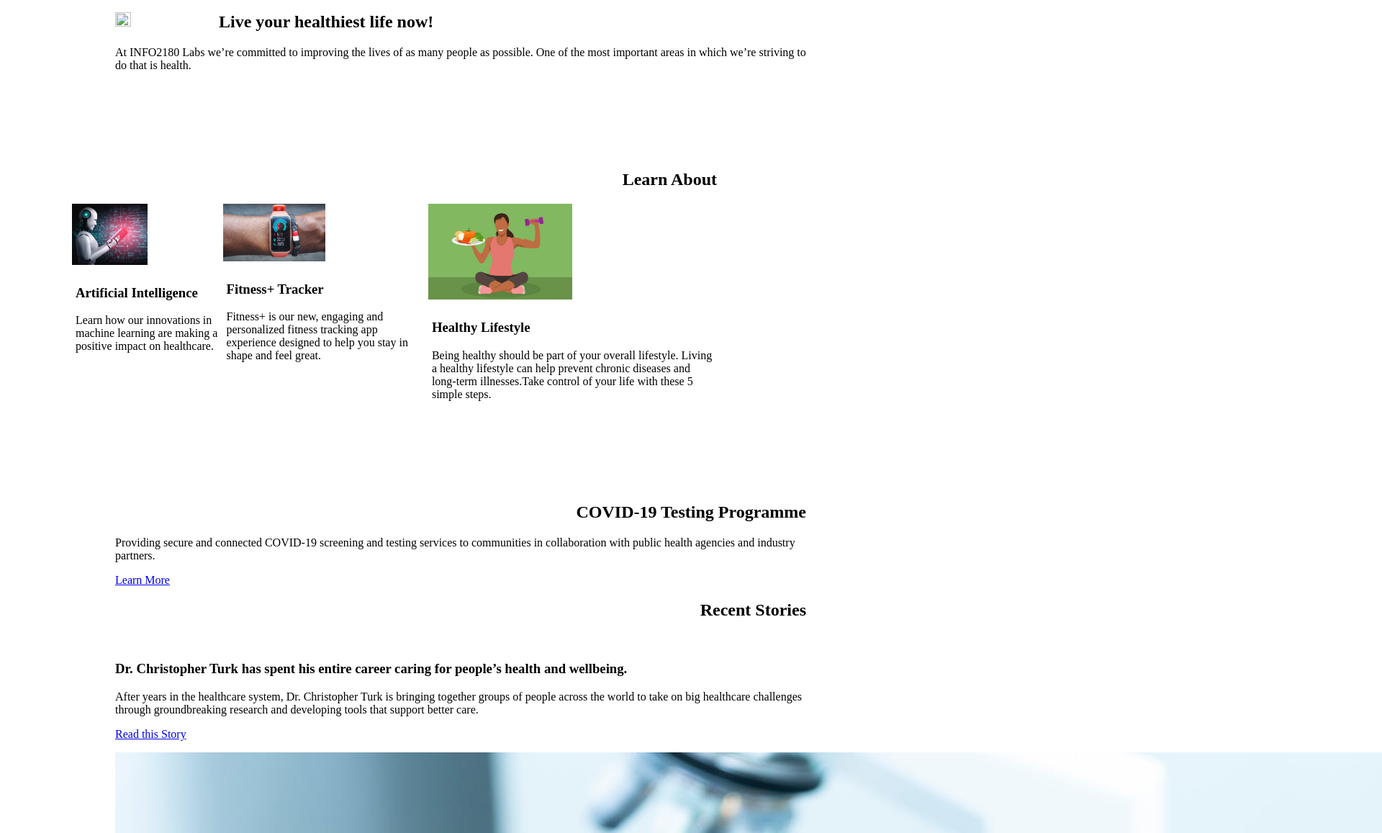
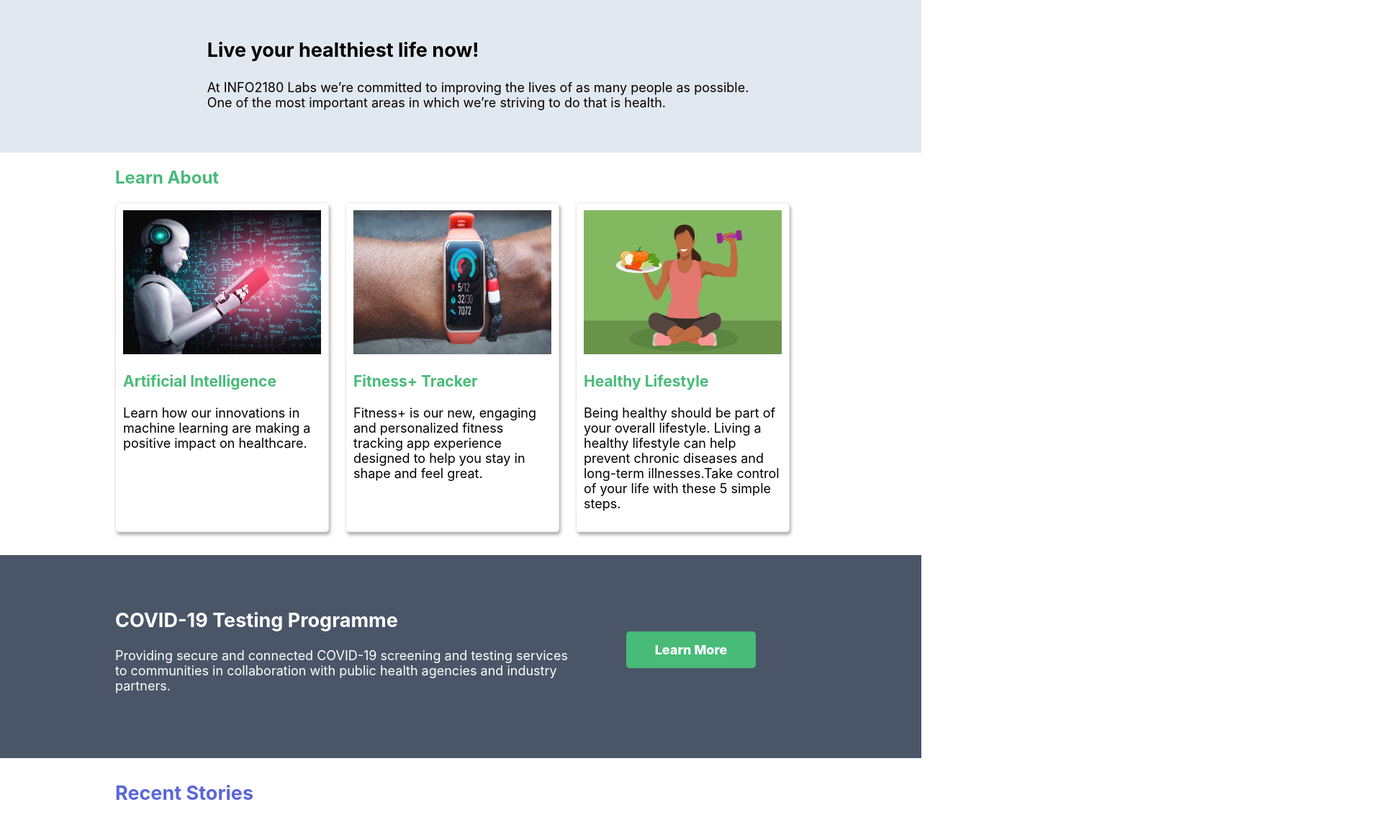
Before and after one commit to Antonio-Nyctophile/info2180-Project1, a plain HTML site: page index.html in a window 1280 px wide. Shown: the part 91-1248 px from the top of the page at 72% size, 1920 px wide, since content can reach past the window. Drawn offline with Linux system fonts and the light colour scheme.

Commit message:
Edited styles.css

```diff
--- a/styles.css
+++ b/styles.css
@@ -1,7 +1,8 @@
 /* Add your CSS to this file */
 body {
     margin: 0;padding:0;
-    font-size: 16px;
+    font-size: 18px;
+    font-family: -apple-system,BlinkMacSystemFont, "Segoe UI", Roboto, "Helvetica Neue", Arial, "NotoSans", sans-serif;
 }
 
 .container {
@@ -14,65 +15,224 @@
 
 h1{
     float: left;
+    background-color:white;
+    font-size: 18px;
+    padding: 21px 138px;
 }
 
 
 ul {
 
-    width: 14%;
+    width: 10%;
     display: flex;
     margin: auto;
-    padding: 35px 0; /*changed the spacing between the texts*/
+    padding: 30px 0; /*changed the spacing between the texts*/
     align-items: center;  /*align*/
     justify-content: space-between;
+    font-size: 18px;
 
   }
 
 li{
     list-style: none;
     display: inline-block;
-    margin: 0 20px;
+   padding:0px 8px;
+    font-size: 18px;
+
   }
+
+  /*Change the color of the link and add hover effect*/
+a {
+    color: #6b7280;
+    text-decoration: none;
+    font-weight: 800;
+}
+
+a:hover{
+    color:#5A67D8;
+}
+
+
 
 
 
   /*Overview Section*/
-h2{
-    text-align: right;
-  }
+
+.overview-hero {
+    background-color: #E2E8F0;
+    padding: 40px 0 40px 0;
+}
+
+.overview-hero .container{
+    display: flex;
+    align-items: center;
+    justify-content: center;
+}
+
+.overview-hero-image{
+    margin-right: 65px;
+}
 
 .overview-hero-image img{
-width: 15%;
-height: 15%;
-float: left;
-  }
+    width: 200px;
+}
 
 .overview-hero-text h2{
     text-align: left;
+    padding:1px 7%;
   }
 
-
+  .overview-hero-text p{
+    padding:1px 7%;
+  }
 /*Learn about*/
 
 /*CSS grid layout*/
-.learn-about{
+.learn-about h2{
+ font-size: 24px;
+ color: #48BB78;
+}
 
+.learn-about .container .cards{
+    display: grid;
+    grid-template-columns: repeat(3,1fr);
+}
 
-    width: 70%;
-    padding:  100px;
-    display: inline-block;
+.card{
+    border: 1px solid #efe8f0;
+    margin: 0 23px 0 0;
+    border-radius: 5px;
+    padding: 10px;
+    box-shadow: 2px 4px 4px rgb(180, 176, 176);
 }
 
 .card img{
-    width:50%;
+    width: 100%;
+    height: 200px;
+}
+
+.card h3{
+    color:#48BB78;
+    font-size:21px;
+}
+
+
+/*Testing Description*/
+.testing{
+    background-color: #4A5568;
+    margin: 32px 0;
+    padding: 52px 0 72px 0;
+}
+
+.testing .container{
+    display: grid;
+    grid-template-columns: 2fr 1fr;
+    justify-content: space-between;
+    align-items: center;
+}
+
+.testing-desciption{
+    color:white;
+}
+
+/* Button*/
+.cta{
+    justify-self: center;
+}
+.cta a{
+    background-color: #48BB78;
+    text-decoration: none;
+    color: white;
+    padding: 15px 40px;
+}
+.cta .btn{
+    border-radius: 5px;
+}
+
+
+
+/* Recent Stories*/
+.stories h2{
+    color:#5A67D8;
+}
+
+.stories a{
+    text-align: center;
+    padding:1%;
+    color:#5A67D8;
+}
+
+.article-body h3 {
+   font-size: 18px;
+   margin-right: 175px;
+}
+
+article{
+    display: flex;
+    align-items: center;
+    margin:32px;
+}
+article img{
+    border-radius: 50%;
+    height: 200px;
+    width:70%;
+    margin-right: 26px;
+    position: relative;
+    overflow: hidden;
+}
+
+
+
+
+/* Newsletter */
+
+.newsletter{
+    background-color: #48BB78;
+    color: white;
+    padding: 45px 0 45px 0;
 
 }
 
-.cards{
-    display: flex;
+.newsletter h3{
+    text-align: center;
 }
-.card-body{
-    flex: 33.33%;
-  padding: 5px;
 
+.newsletter .container{
+    width: 500px;
 }
+
+form{
+    display: grid;
+    grid-template-columns: 2fr 1fr;
+    align-items: center;
+}
+
+input{
+    width: 94%;
+    height: 38px;
+    border-radius: 5px;
+    border: 1px solid #efe8f0;
+    padding-left: 10px;
+    font-size: 18px;
+}
+
+.btn{
+    background-color: #5A67D8;
+    height: 41px;
+    border: none;
+    color: white;
+    border-radius: 5px;
+    font-size: 18px;
+}
+
+.message{
+    margin-top: 10px;
+}
+
+
+/*Footer*/
+footer{
+    padding: 12px 0 12px 0;
+    background-color: #4A5568;
+    color:white;
+}
```
